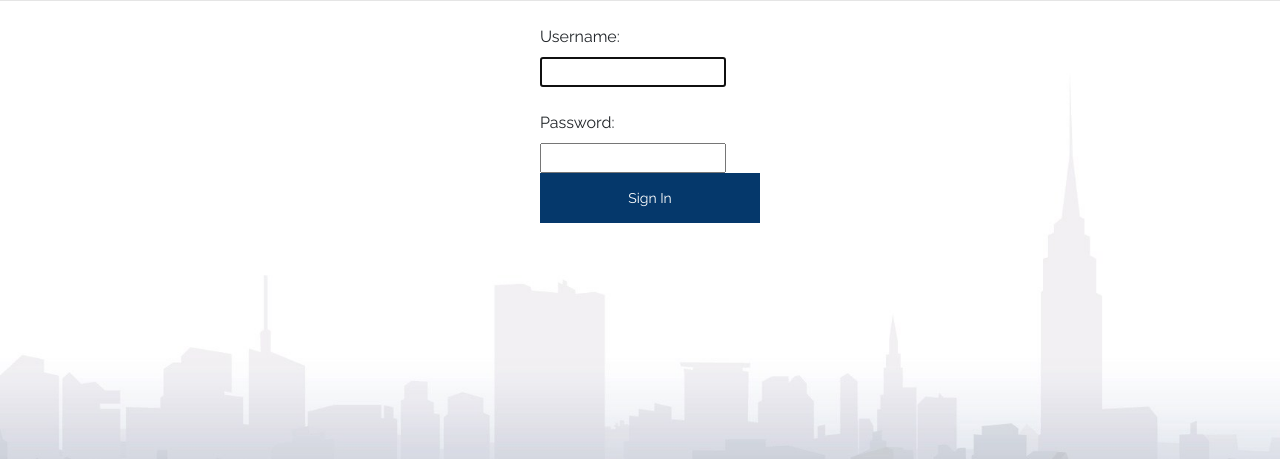
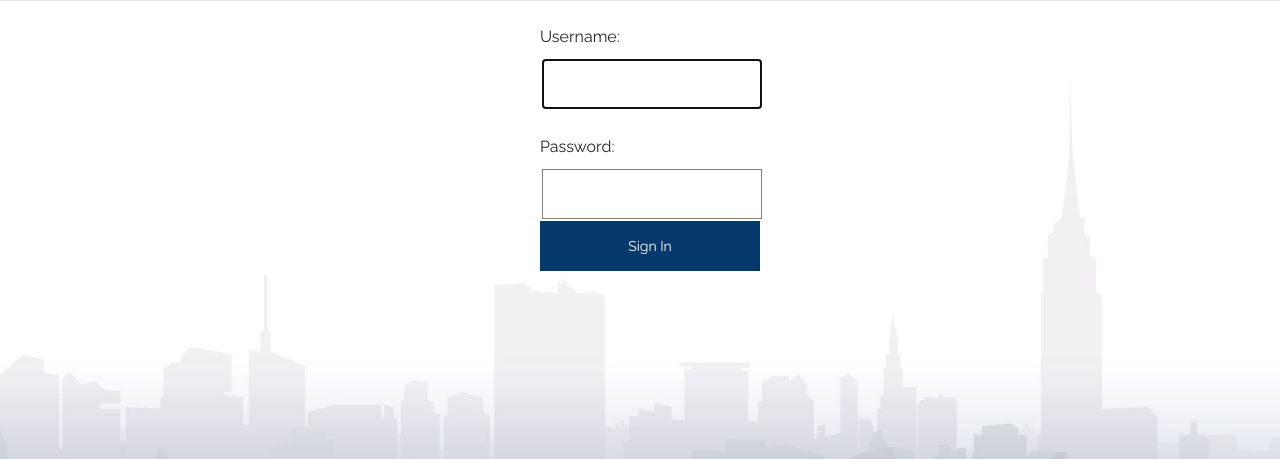
Before and after one commit to reeshabhkumarranjan/SocPay, a Django app: page /users/login/ in a window 1280 px wide. Shown: the part 116-575 px from the top of the page. Run offline with Django 3.2, Linux system fonts and the light colour scheme; tables that the repository leaves empty hold one stand-in row (values such as "Sample post"); some libraries are stand-ins or nearby versions.

Commit message:
Fixed login page input-field designs and tweaked timeline a bit.

```diff
--- a/main_app/static/main_app/style.css
+++ b/main_app/static/main_app/style.css
@@ -66,6 +66,16 @@ body {
 .center-form {
     width: 300px;
     margin: 0 auto;
+}
+
+form input[type=text], input[type=password] {
+    background-color: #FFFFFF;
+    height: 50px;
+    width: 220px;
+    font-size: 14px;
+    border: 1px #7F7F7F solid;
+    margin: 2px;
+    padding: 5px;
 }
 
 #login-section{
@@ -142,6 +152,7 @@ body {
     width: 20%;
     /*float: right;*/
     position: fixed;
+    top: 200px;
     right: 50px;
     /*background: #2B71F1;*/
     height: auto;
--- a/main_app/templates/timeline.html
+++ b/main_app/templates/timeline.html
@@ -38,8 +38,10 @@
                 <br>
                 {{ post.post_text }}
                 </p>
-                <hr>
+{#                <hr>#}
             {% endfor %}
+        <hr>
+        <br>
         </div>
 
         <div id="timeline-side-panel" style="padding: 20px">
```
